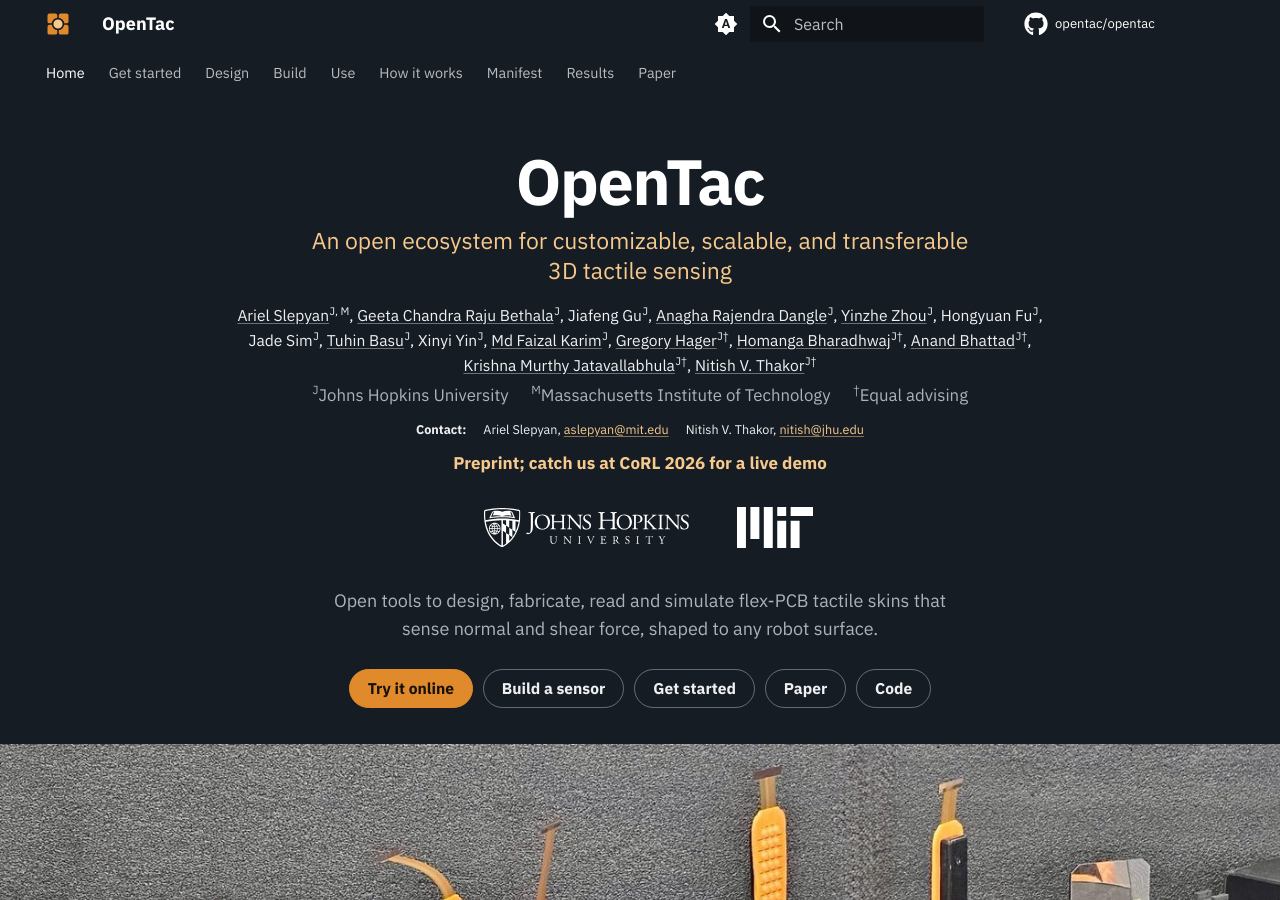
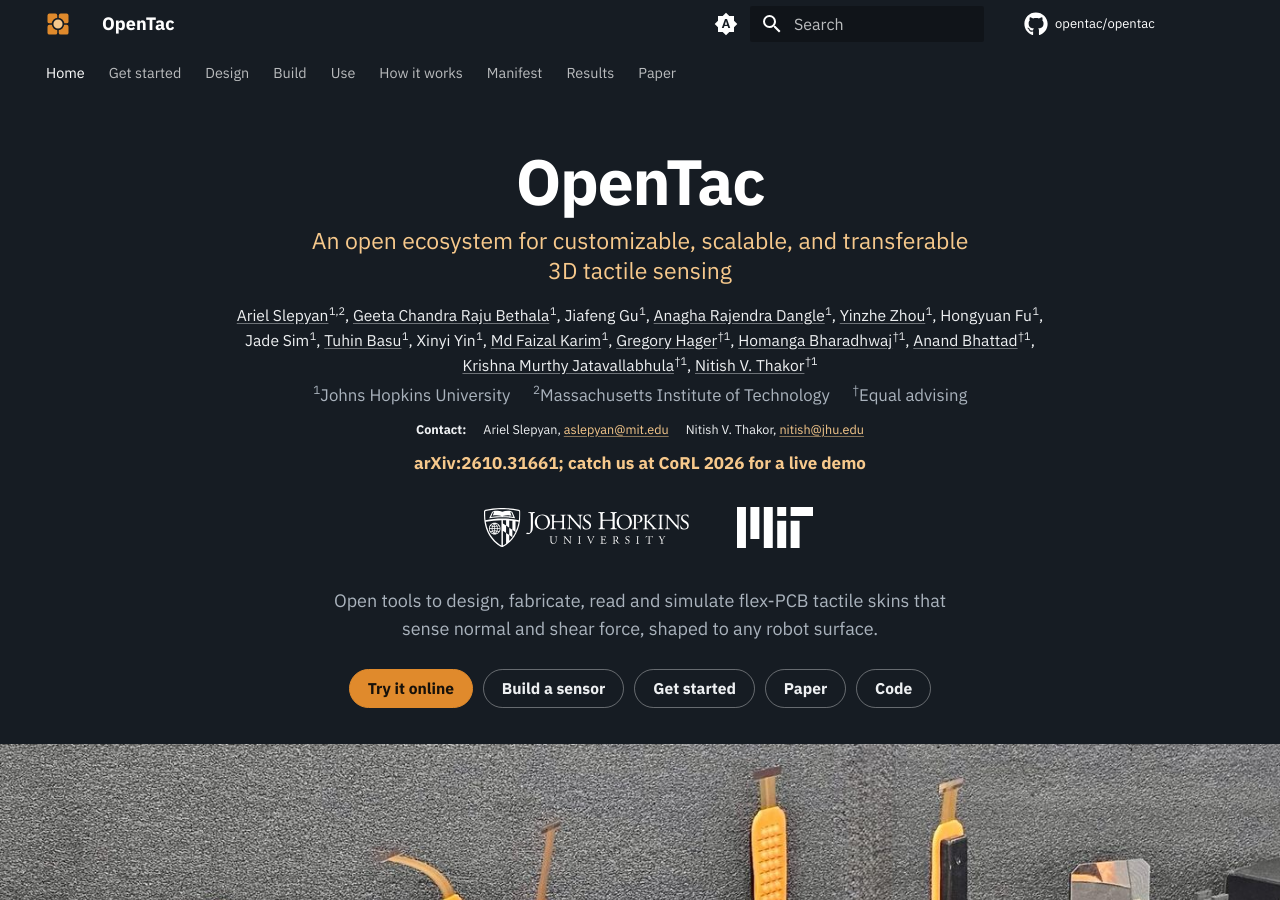
Before and after one commit to opentac/opentac.github.io, an MkDocs documentation site: the page built from docs/index.md, in a window 1280 px wide and 900 px high. Built offline with MkDocs 1.6.1 and Material for MkDocs 9.7.7, drawn with Linux system fonts in a browser that asks for light colours; comment, search, counter and statistics services are not loaded.

Commit message:
Paper: link the arXiv preprint (arXiv:2610.31661); affiliations 1 and 2 as in the paper; arXiv BibTeX

```diff
--- a/overrides/home.html
+++ b/overrides/home.html
@@ -18,30 +18,30 @@
       <p class="ot-hero__title">An open ecosystem for customizable, scalable, and transferable 3D tactile sensing</p>
       {#- The paper's author list: (name, website or "", affiliation, mark). -#}
       {%- set authors = [
-        ("Ariel Slepyan", "https://arielslepyan.me/", "J, M", ""),
-        ("Geeta Chandra Raju Bethala", "https://bethalageetachandraraju.github.io/", "J", ""),
-        ("Jiafeng Gu", "", "J", ""),
-        ("Anagha Rajendra Dangle", "https://anaghad01.github.io/", "J", ""),
-        ("Yinzhe Zhou", "https://stevenzhoooooooooooooou.github.io/", "J", ""),
-        ("Hongyuan Fu", "", "J", ""),
-        ("Jade Sim", "", "J", ""),
-        ("Tuhin Basu", "https://48tuhin-jpg.github.io/", "J", ""),
-        ("Xinyi Yin", "", "J", ""),
-        ("Md Faizal Karim", "https://faizalkarim280280.github.io/", "J", ""),
-        ("Gregory Hager", "https://www.cs.jhu.edu/hager/", "J", "†"),
-        ("Homanga Bharadhwaj", "https://homangab.github.io/", "J", "†"),
-        ("Anand Bhattad", "https://anandbhattad.github.io/", "J", "†"),
-        ("Krishna Murthy Jatavallabhula", "https://krrish94.github.io/", "J", "†"),
-        ("Nitish V. Thakor", "https://neuroengineering.bme.jhu.edu/", "J", "†"),
+        ("Ariel Slepyan", "https://arielslepyan.me/", "1,2", ""),
+        ("Geeta Chandra Raju Bethala", "https://bethalageetachandraraju.github.io/", "1", ""),
+        ("Jiafeng Gu", "", "1", ""),
+        ("Anagha Rajendra Dangle", "https://anaghad01.github.io/", "1", ""),
+        ("Yinzhe Zhou", "https://stevenzhoooooooooooooou.github.io/", "1", ""),
+        ("Hongyuan Fu", "", "1", ""),
+        ("Jade Sim", "", "1", ""),
+        ("Tuhin Basu", "https://48tuhin-jpg.github.io/", "1", ""),
+        ("Xinyi Yin", "", "1", ""),
+        ("Md Faizal Karim", "https://faizalkarim280280.github.io/", "1", ""),
+        ("Gregory Hager", "https://www.cs.jhu.edu/hager/", "1", "†"),
+        ("Homanga Bharadhwaj", "https://homangab.github.io/", "1", "†"),
+        ("Anand Bhattad", "https://anandbhattad.github.io/", "1", "†"),
+        ("Krishna Murthy Jatavallabhula", "https://krrish94.github.io/", "1", "†"),
+        ("Nitish V. Thakor", "https://neuroengineering.bme.jhu.edu/", "1", "†"),
       ] %}
       <p class="ot-hero__authors">
         {%- for name, url, aff, mark in authors %}
-        <span class="ot-author">{% if url %}<a href="{{ url }}">{{ name }}</a>{% else %}{{ name }}{% endif %}<sup>{{ aff }}{{ mark }}</sup></span>{% if not loop.last %},{% endif %}
+        <span class="ot-author">{% if url %}<a href="{{ url }}">{{ name }}</a>{% else %}{{ name }}{% endif %}<sup>{{ mark }}{{ aff }}</sup></span>{% if not loop.last %},{% endif %}
         {%- endfor %}
       </p>
       <p class="ot-hero__affil">
-        <span class="ot-author"><sup>J</sup>Johns Hopkins University</span>
-        <span class="ot-author"><sup>M</sup>Massachusetts Institute of Technology</span>
+        <span class="ot-author"><sup>1</sup>Johns Hopkins University</span>
+        <span class="ot-author"><sup>2</sup>Massachusetts Institute of Technology</span>
         <span class="ot-author"><sup>†</sup>Equal advising</span>
       </p>
       <p class="ot-hero__contact">
@@ -49,7 +49,7 @@
         <span class="ot-contact__person"><a href="https://arielslepyan.me/">Ariel Slepyan</a>, <a class="ot-hero__email" href="mailto:aslepyan@mit.edu">aslepyan@mit.edu</a></span>
         <span class="ot-contact__person"><a href="https://neuroengineering.bme.jhu.edu/">Nitish V. Thakor</a>, <a class="ot-hero__email" href="mailto:nitish@jhu.edu">nitish@jhu.edu</a></span>
       </p>
-      <p class="ot-hero__venue">Preprint; catch us at CoRL 2026 for a live demo</p>
+      <p class="ot-hero__venue"><a href="https://arxiv.org/abs/2610.31661">arXiv:2610.31661</a>; catch us at CoRL 2026 for a live demo</p>
       <div class="ot-hero__logos" aria-label="Author institutions">
         {# Official artwork: brand.jhu.edu/download-resources/primary-logo/ and www.mit.edu. #}
         <a href="https://www.jhu.edu/">
@@ -69,7 +69,7 @@
         <a class="ot-btn ot-btn--primary" href="{{ 'cad/' | url }}">Try it online</a>
         <a class="ot-btn" href="{{ 'build/' | url }}">Build a sensor</a>
         <a class="ot-btn" href="{{ 'get-started/' | url }}">Get started</a>
-        <a class="ot-btn" href="{{ 'assets/opentac-preprint.pdf' | url }}" type="application/pdf">Paper</a>
+        <a class="ot-btn" href="https://arxiv.org/abs/2610.31661">Paper</a>
         <a class="ot-btn" href="{{ config.repo_url }}">Code</a>
       </div>
     </div>
```
Also changed, not shown: docs/paper.md (+8 -4 lines), 1 other file.
